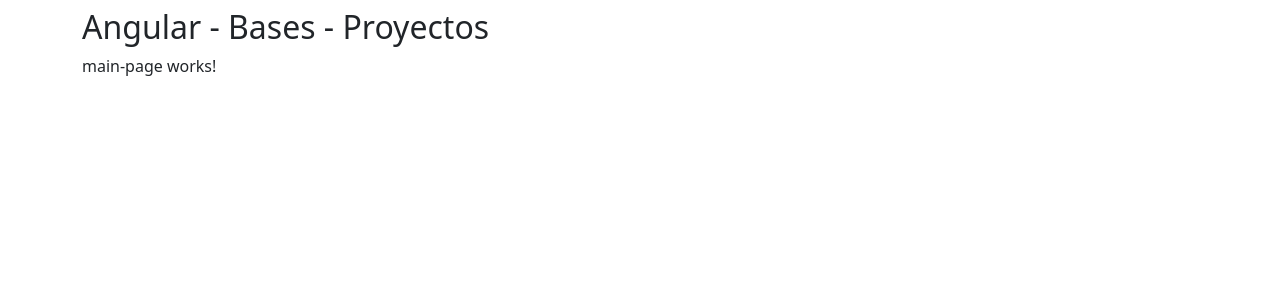
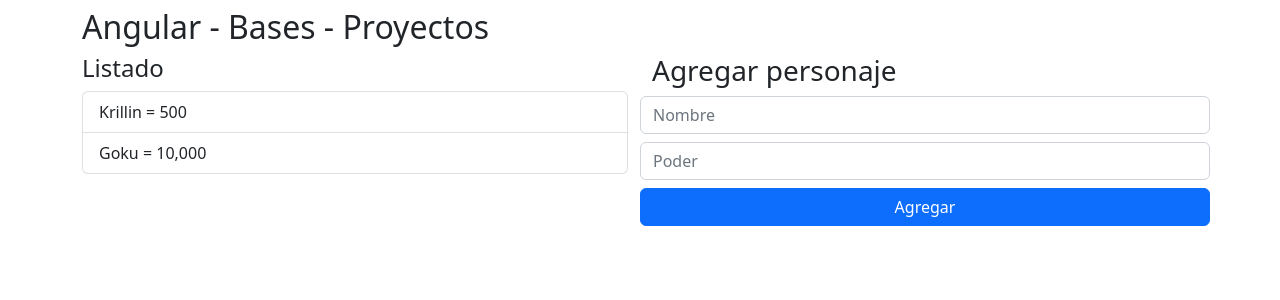
Before and after one commit to alexDev2808/angular-bases, an Angular app: page / in a window 1280 px wide. Shown: the top 300 px of the page. Built offline with nearby package versions, Linux system fonts and the light colour scheme.

Commit message:
Componente main-page

```diff
--- a/src/app/dbz/components/pages/main-page/main-page.component.html
+++ b/src/app/dbz/components/pages/main-page/main-page.component.html
@@ -1 +1,22 @@
-<p>main-page works!</p>
+
+<div class="row">
+    <div class="col">
+        <h4>Listado</h4>
+        <ul class="list-group">
+            <li class="list-group-item">Krillin = 500</li>
+            <li class="list-group-item">Goku = 10,000</li>
+        </ul>
+    </div>
+
+    <div class="col">
+
+        <h3>Agregar personaje</h3>
+
+        <form class="row">
+
+            <input type="text" class="form-control mb-2" placeholder="Nombre">
+            <input type="number" class="form-control mb-2" placeholder="Poder">
+            <button type="submit" class="btn btn-primary">Agregar</button>
+        </form>
+    </div>
+</div>
```
